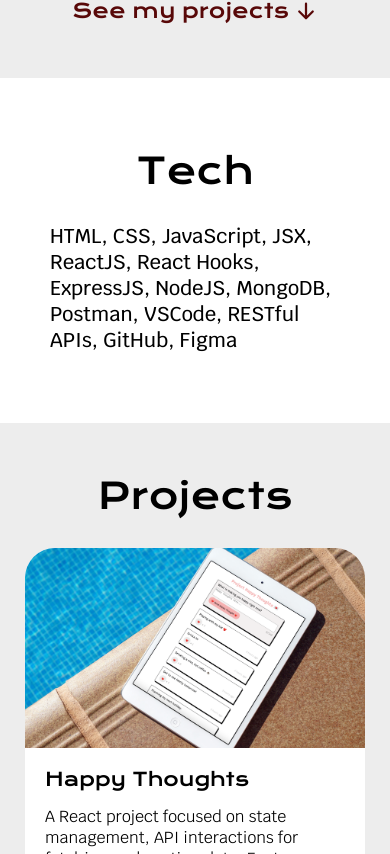
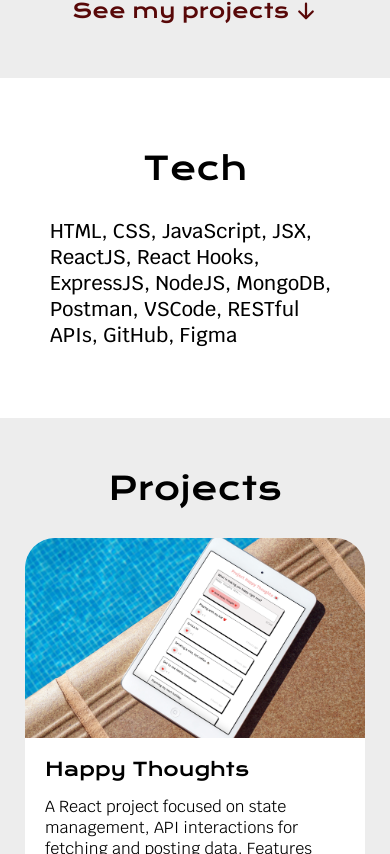
Before and after one commit to almaherris/alma-portfolio, a React (Vite) app: page / in a window 390 px wide. Shown: the part 790-1644 px from the top of the page. Built offline with nearby package versions, Linux system fonts and the light colour scheme.

Commit message:
update responsiveness

```diff
--- a/package.json
+++ b/package.json
@@ -14,6 +14,7 @@
     "react-dom": "^18.2.0",
     "react-icons": "^5.0.1",
     "react-multi-carousel": "^2.8.5",
+    "react-select": "^5.8.0",
     "react-slick": "^0.30.2",
     "react-swipeable": "^7.0.1"
   },
--- a/src/App.css
+++ b/src/App.css
@@ -32,7 +32,7 @@ span {
 
 .title {
   text-align: center;
-  font-size: 36px;
+  font-size: 32px;
   margin: 0 0 30px 0;
 }
 
```
Also changed, not shown: 1 other file (tests, documents, lock files or other folders).
